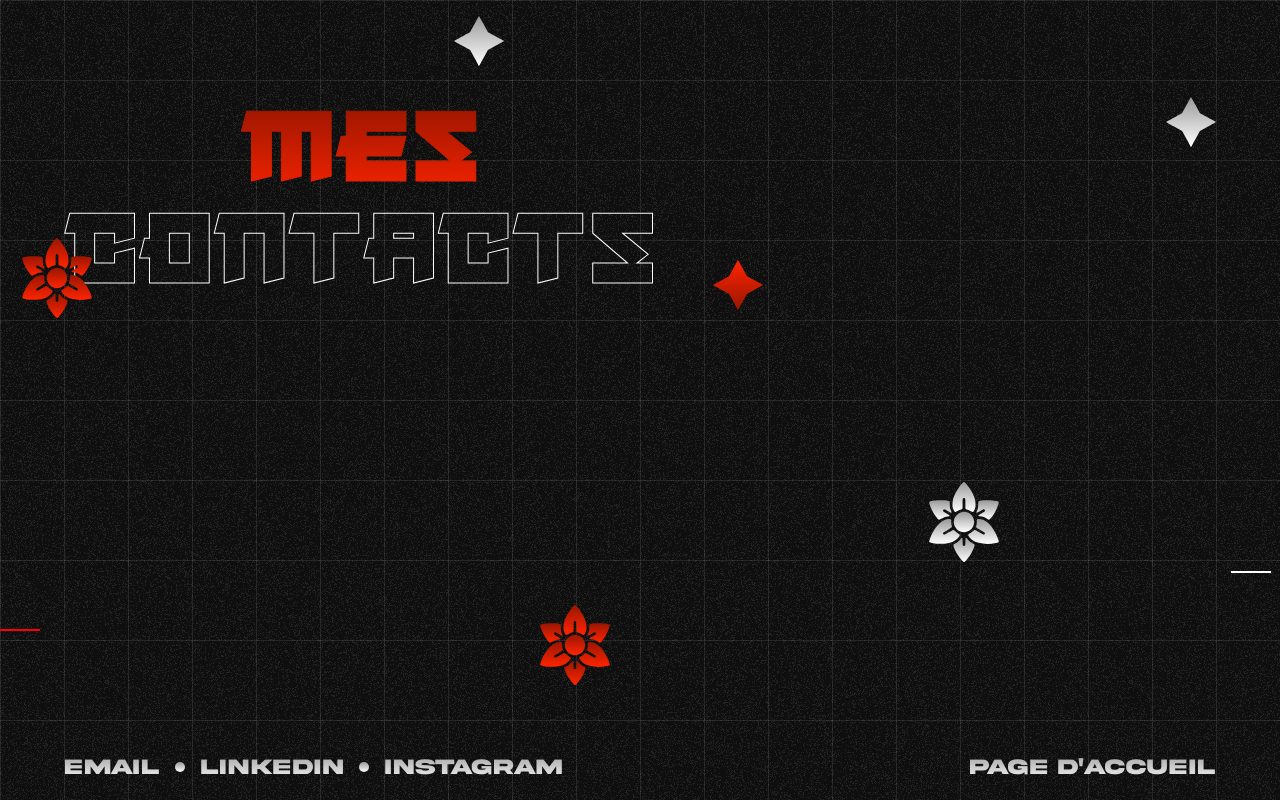
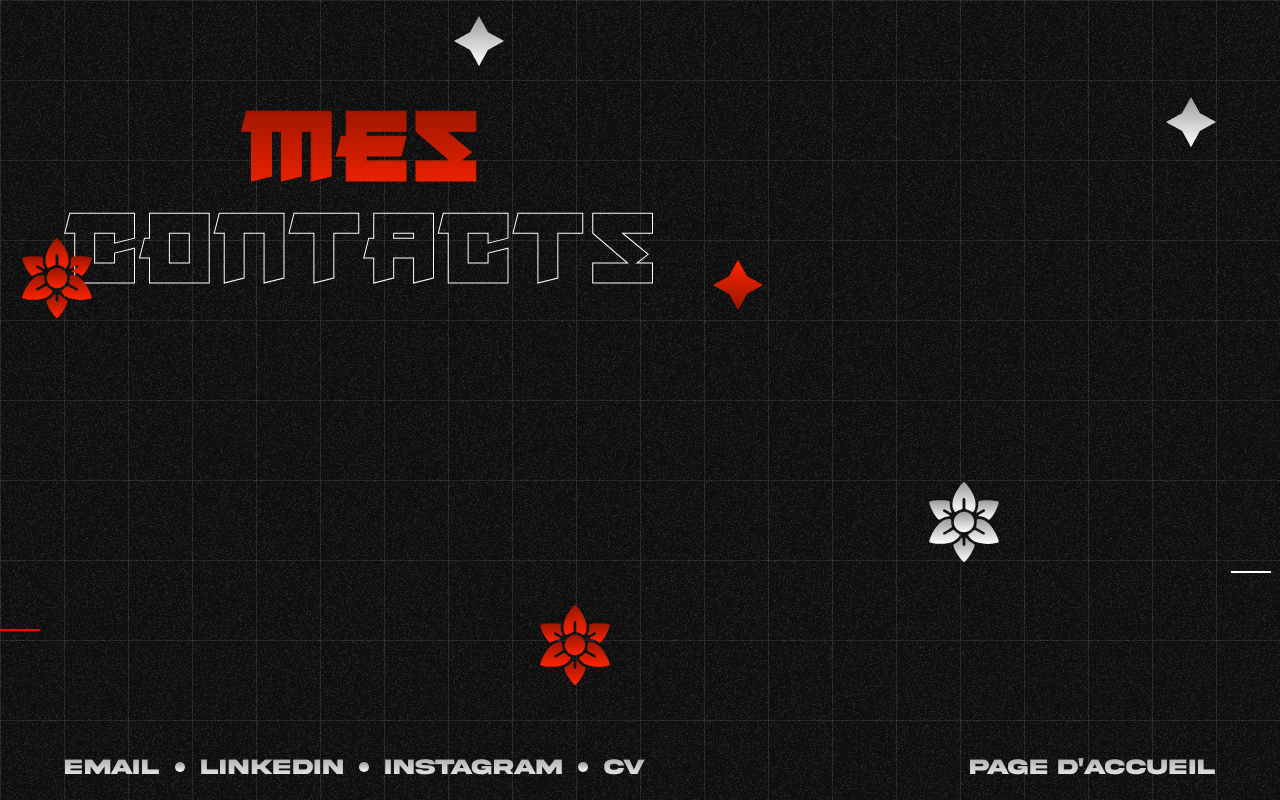
Before and after one commit to Oorekan/Port-Foliot, a Next.js app: page /contact in a window 1280 px wide. Built offline with nearby package versions, Linux system fonts and the light colour scheme.

Commit message:
Add CV to other pages and change the Ypsilon link

```diff
--- a/app/ProjectsPage.tsx
+++ b/app/ProjectsPage.tsx
@@ -126,7 +126,7 @@ export default function ProjectPage() {
 
                             {/* FIRST PROJECT */}
                             <div id="first_project_image" className="group z-10 absolute lg:w-[512px] lg:h-[256px] w-[256px] h-[128px] rounded-[30px] top-0 left-0 lg:mt-[4.5%] lg:ml-[21.65%] mt-[40%] ml-[30%] overflow-hidden">
-                                <a target="_blank" href="https://ypsilon-64fba2.webflow.io/" rel="noopener noreferrer">
+                                <a target="_blank" href="https://www.ypsilon-securite.fr/" rel="noopener noreferrer">
                                     <div className="relative w-full h-full">
                                         <Image className="w-full h-full object-cover" src={FirstProjectImage} alt="first-project-picture" />
                                         <div className="absolute inset-0 bg-black bg-opacity-50 opacity-0 group-hover:opacity-100 flex items-center justify-center transition-opacity duration-300">
@@ -136,7 +136,7 @@ export default function ProjectPage() {
                                 </a>
                             </div>
                             {/* <div id="first_project_logo" className="hidden lg:block group z-10 absolute w-[128px] h-[128px] rounded-[100%] top-0 left-0 mt-[2%] ml-[17%] overflow-hidden">
-                                <a target="_blank" href="https://ypsilon-64fba2.webflow.io/" rel="noopener noreferrer">
+                                <a target="_blank" href="https://www.ypsilon-securite.fr/" rel="noopener noreferrer">
                                     <div className="relative w-full h-full">
                                         <Image className="w-full h-full object-cover" src={FirstProjectLogo} alt="first-project-picture" />
                                         <div className="absolute inset-0 bg-black bg-opacity-50 opacity-0 group-hover:opacity-100 flex items-center justify-center transition-opacity duration-300"></div>
@@ -144,7 +144,7 @@ export default function ProjectPage() {
                                 </a>
                             </div> */}
                             <div id="first_project_second_image" className="hidden lg:block group z-10 absolute w-[192px] h-[128px] rounded-[30px] top-0 left-0 mt-[9%] ml-[45%] overflow-hidden">
-                                <a target="_blank" href="https://ypsilon-64fba2.webflow.io/" rel="noopener noreferrer">
+                                <a target="_blank" href="https://www.ypsilon-securite.fr/" rel="noopener noreferrer">
                                     <div className="relative w-full h-full">
                                         <Image className="w-full h-full object-cover" src={FirstProjectSecondImage} alt="first-project-picture" />
                                         <div className="absolute inset-0 bg-black bg-opacity-50 opacity-0 group-hover:opacity-100 flex items-center justify-center transition-opacity duration-300"></div>
--- a/app/contact/page.tsx
+++ b/app/contact/page.tsx
@@ -296,6 +296,12 @@ export default function Page() {
                                                 Instagram
                                             </a>
                                         </div>
+                                        <div className='lg:block hidden w-[10px] h-[10px] bg-gradient-to-b from-[#999999] to-white rounded-full'></div>
+                                        <div>
+                                            <a id="contact_cv_link" className="inline-block text-[22px] font-akiraExpanded bg-gradient-to-b from-[#999999] to-white text-transparent bg-clip-text hover:text-white" href='https://drive.google.com/file/d/1U94penksZtNH0gM9bF-tvkP8zMTUpC-0/view?usp=sharing' target='_blank'>
+                                                CV
+                                            </a>
+                                        </div>
                                     </div>
                                     <h4 className="inline-block text-[22px] text-transparent bg-clip-text font-akiraExpanded bg-gradient-to-b from-[#999999] to-white lg:hover:text-white">
                                         <Link href="/">
--- a/app/mentions-legales/page.tsx
+++ b/app/mentions-legales/page.tsx
@@ -343,6 +343,12 @@ export default function Page() {
                                                 Instagram
                                             </a>
                                         </div>
+                                        <div className='lg:block hidden w-[10px] h-[10px] bg-gradient-to-b from-[#999999] to-white rounded-full'></div>
+                                        <div>
+                                            <a id="contact_cv_link" className="inline-block text-[22px] font-akiraExpanded bg-gradient-to-b from-[#999999] to-white text-transparent bg-clip-text hover:text-white" href='https://drive.google.com/file/d/1U94penksZtNH0gM9bF-tvkP8zMTUpC-0/view?usp=sharing' target='_blank'>
+                                                CV
+                                            </a>
+                                        </div>
                                     </div>
                                     <h4 className="inline-block text-[22px] text-transparent bg-clip-text font-akiraExpanded bg-gradient-to-b from-[#999999] to-white lg:hover:text-white">
                                         <Link href="/">
```
